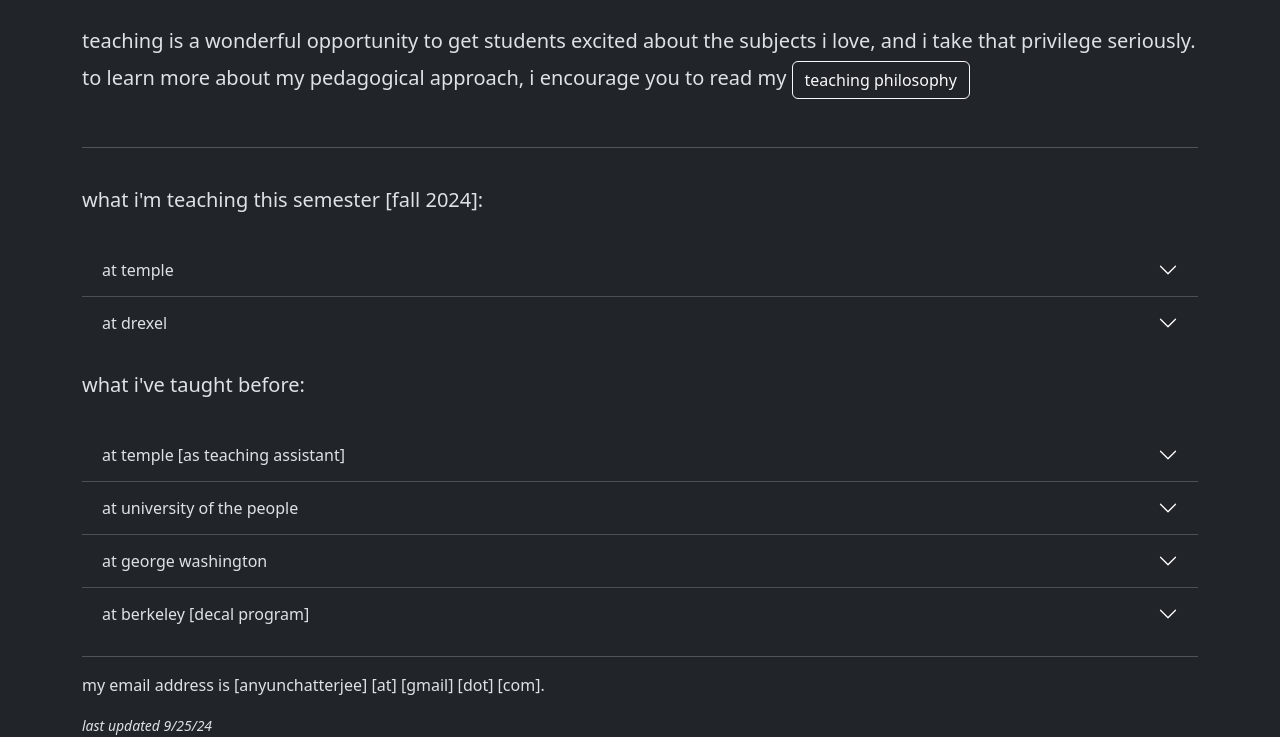
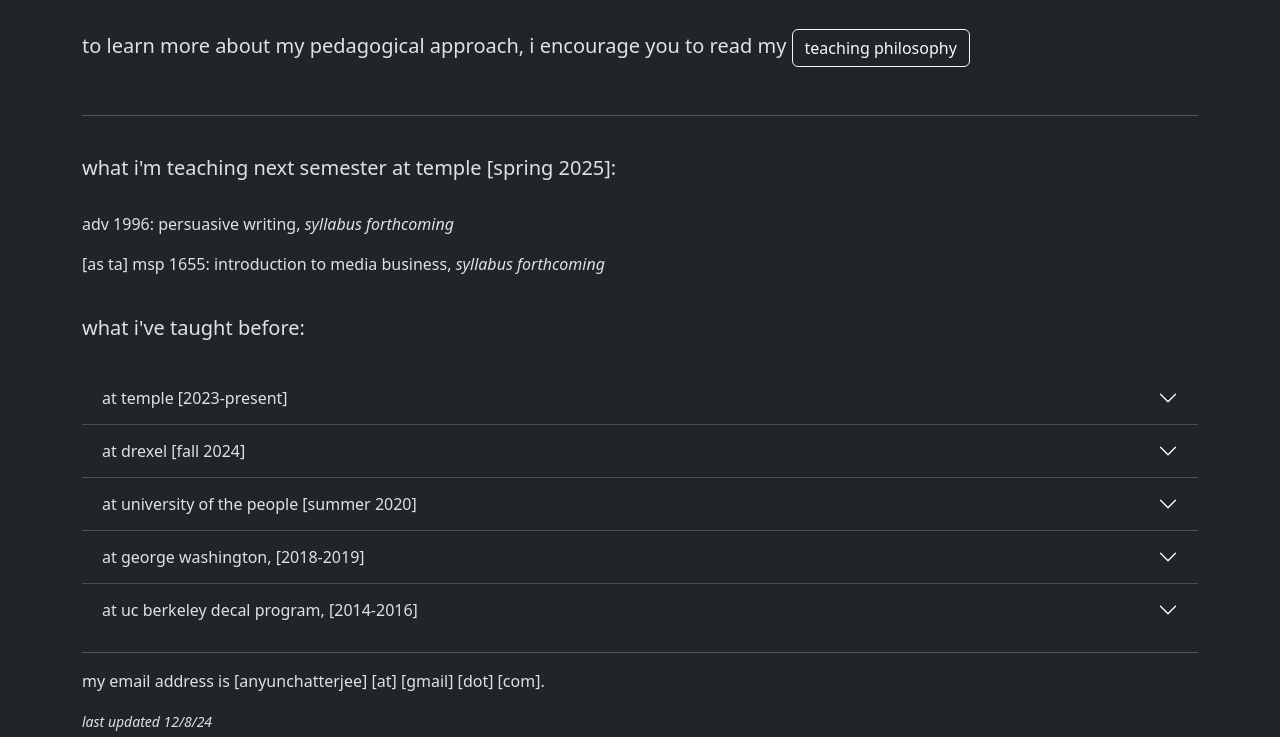
Before and after one commit to AnyunChatterjee/web, a plain HTML site: page teaching.html in a window 1280 px wide. Shown: the part 67-804 px from the top of the page. Drawn offline with Linux system fonts and the light colour scheme.

Commit message:
updated teaching page

```diff
--- a/teaching.html
+++ b/teaching.html
@@ -51,7 +51,6 @@
 
         <div class="container">
             <br>
-            <h5>teaching is a wonderful opportunity to get students excited about the subjects i love, and i take that privilege seriously.</h5>
             <h5>
               to learn more about my pedagogical approach, i encourage you to read my
               <a href="docs/teaching-philosophy_AC.pdf" target="_blank">
@@ -61,20 +60,27 @@
             <br>
             <hr>
             <br>
-            <h5>what i'm teaching this semester [fall 2024]:</h5>
+            <h5>what i'm teaching next semester at temple [spring 2025]:</h5>
             <br>
-
-            <div class="accordion accordion-flush" id="this-term">
+            <p>adv 1996: persuasive writing, <i>syllabus forthcoming</i></p>
+            <p>[as ta] msp 1655: introduction to media business, <i>syllabus forthcoming</i></p>
+            <br>
+            <h5>what i've taught before:</h5>
+            <br>
+            <div class="accordion accordion-flush" id="previous-terms">
                 <div class="accordion-item">
-                <h2 class="accordion-header" id="temple-now">
-                  <button class="accordion-button collapsed" type="button" data-bs-toggle="collapse" data-bs-target="#collapse-temple-now" aria-expanded="false" aria-controls="collapse-temple-now">
-                    at temple
+                  <h2 class="accordion-header" id="temple">
+                    <button class="accordion-button collapsed" type="button" data-bs-toggle="collapse" data-bs-target="#collapseTemple" aria-expanded="false" aria-controls="collapseTemple">
+                      at temple [2023-present]
                     </button>
                   </h2>
-                <div class="collapse" id="collapse-temple-now">
+                  <div id="collapseTemple" class="accordion-collapse collapse" aria-labelledby="temple" data-bs-parent="#previous-terms">
                     <div class="accordion-body">
                         <p>csi 3601: misinformation and misperception (<a href="docs/syllabi/CSI3601_F24_v4.pdf" class="link-light" target="_blank">syllabus</a>)</p>
-                      <p>[as teaching assistant] msp 1655: introduction to media business</p>
+                        <p>[as TA] msp 1655: introduction to media business</p>
+                        <p>[as TA] msp 1655: introduction to media business (<a href="docs/syllabi/MSP1655_S24_v1.pdf" class="link-light" target="_blank">syllabus</a>)</p>
+                        <p>[as TA] msp 0821: the future of your tv (<a href="docs/syllabi/MSP0821_F23_v1.pdf" class="link-light" target="_blank">syllabus</a>)</p>
+                        <p>[as TA] adv 1011: intro to media and society (<a href="docs/syllabi/ADV 1101-012_Syllabus_Fall 2023.pdf" class="link-light" target="_blank">syllabus</a>)</p>
                     </div>
                   </div>
                 </div>
@@ -82,7 +88,7 @@
                 <div class="accordion-item">
                   <h2 class="accordion-header" id="drexel-now">
                     <button class="accordion-button collapsed" type="button" data-bs-toggle="collapse" data-bs-target="#collapse-DrexelNow" aria-expanded="false" aria-controls="collapseDrexelNow">
-                    at drexel
+                      at drexel [fall 2024]
                     </button>
                   </h2>
                   <div id="collapse-DrexelNow" class="accordion-collapse collapse" aria-labelledby="drexel-now" data-bs-parent="#this-term">
@@ -91,30 +97,11 @@
                     </div>
                   </div>
                 </div>
-            </div>
-            <br>
-            <h5>what i've taught before:</h5>
-            <br>
-            <div class="accordion accordion-flush" id="previous-terms">
-                <div class="accordion-item">
-                  <h2 class="accordion-header" id="temple">
-                    <button class="accordion-button collapsed" type="button" data-bs-toggle="collapse" data-bs-target="#collapseTemple" aria-expanded="false" aria-controls="collapseTemple">
-                      at temple [as teaching assistant]
-                    </button>
-                  </h2>
-                  <div id="collapseTemple" class="accordion-collapse collapse" aria-labelledby="temple" data-bs-parent="#previous-terms">
-                    <div class="accordion-body">
-                        <p>msp 1655: introduction to media business (<a href="docs/syllabi/MSP1655_S24_v1.pdf" class="link-light" target="_blank">syllabus</a>)</p>
-                        <p>msp 0821: the future of your tv (<a href="docs/syllabi/MSP0821_F23_v1.pdf" class="link-light" target="_blank">syllabus</a>)</p>
-                        <p>adv 1011: intro to media and society (<a href="docs/syllabi/ADV 1101-012_Syllabus_Fall 2023.pdf" class="link-light" target="_blank">syllabus</a>)</p>
-                    </div>
-                  </div>
-                </div>
 
                 <div class="accordion-item">
                   <h2 class="accordion-header" id="UoP">
                     <button class="accordion-button collapsed" type="button" data-bs-toggle="collapse" data-bs-target="#collapseUoP" aria-expanded="false" aria-controls="collapseUoP">
-                      at university of the people
+                      at university of the people [summer 2020]
                     </button>
                   </h2>
                   <div id="collapseUoP" class="accordion-collapse collapse" aria-labelledby="UoP" data-bs-parent="#previous-terms">
@@ -127,7 +114,7 @@
                 <div class="accordion-item">
                     <h2 class="accordion-header" id="GW">
                       <button class="accordion-button collapsed" type="button" data-bs-toggle="collapse" data-bs-target="#collapseGW" aria-expanded="false" aria-controls="collapseGW">
-                        at george washington
+                        at george washington, [2018-2019]
                       </button>
                     </h2>
                     <div id="collapseGW" class="accordion-collapse collapse" aria-labelledby="GW" data-bs-parent="#previous-terms">
@@ -140,11 +127,12 @@
                 <div class="accordion-item">
                     <h2 class="accordion-header" id="berkeley">
                       <button class="accordion-button collapsed" type="button" data-bs-toggle="collapse" data-bs-target="#collapseUCB" aria-expanded="false" aria-controls="collapseUCB">
-                        at berkeley [decal program]
+                        at uc berkeley decal program, [2014-2016]
                       </button>
                     </h2>
                     <div id="collapseUCB" class="accordion-collapse collapse" aria-labelledby="berkeley" data-bs-parent="#previous-terms">
                       <div class="accordion-body">
+                          <p>info on the decal program <a href="https://decal.studentorg.berkeley.edu/about/decal-program" class="link-light" target="_blank">here</a></p>
                           <p>
                             art 98: the history of music videos
                               (<a href="docs/syllabi/ART98_S16.pdf" class="link-light" target="_blank">syllabus</a>,
@@ -160,7 +148,7 @@
               <footer class="bottom">
                 <hr>
                 <p>my email address is [anyunchatterjee] [at] [gmail] [dot] [com].</p>
-                <small><i>last updated 9/25/24</i></small>
+                <small><i>last updated 12/8/24</i></small>
             </footer>
         </div>
 
```
Also changed, not shown: 4 other files. Lines whose indentation alone changed are shown as unchanged.
